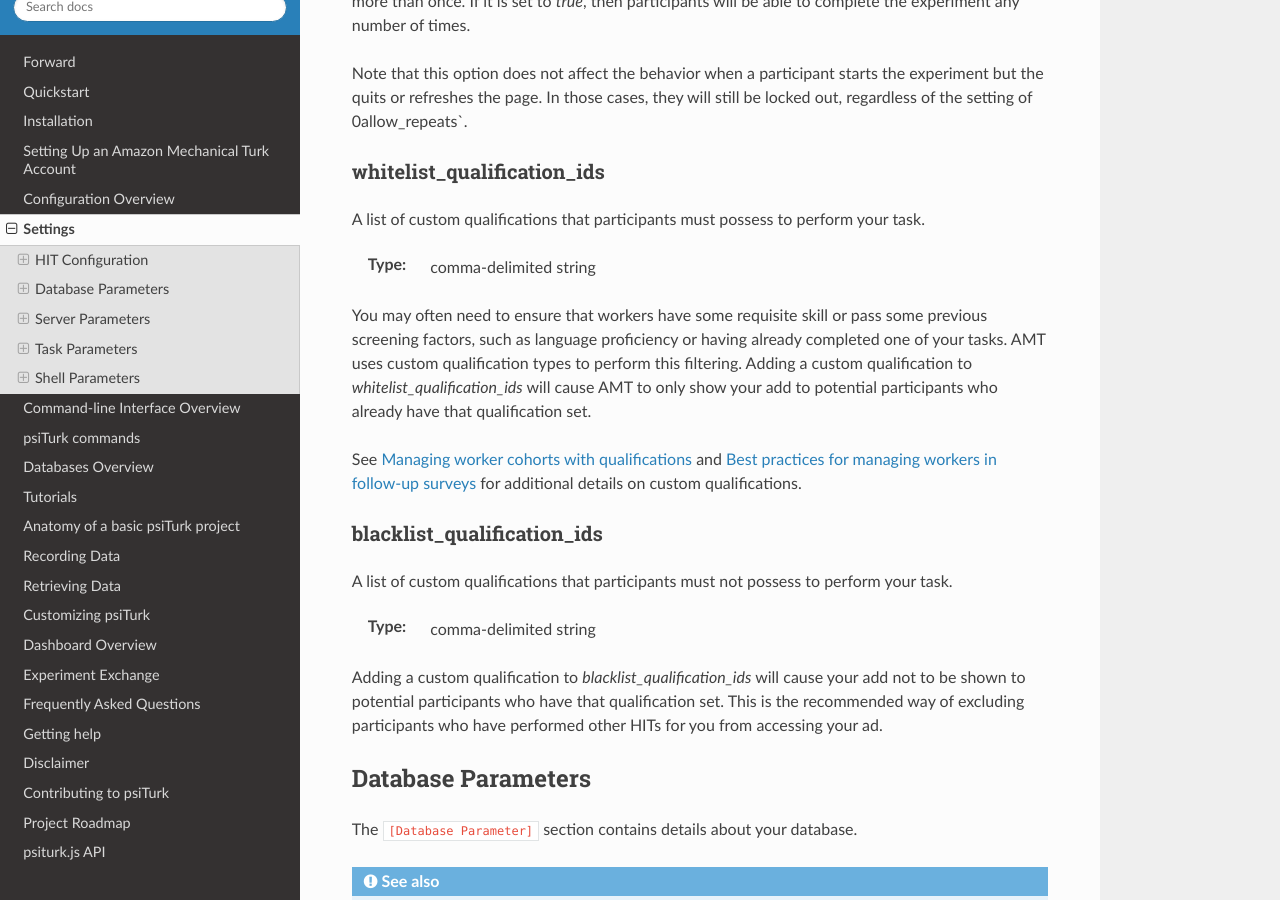
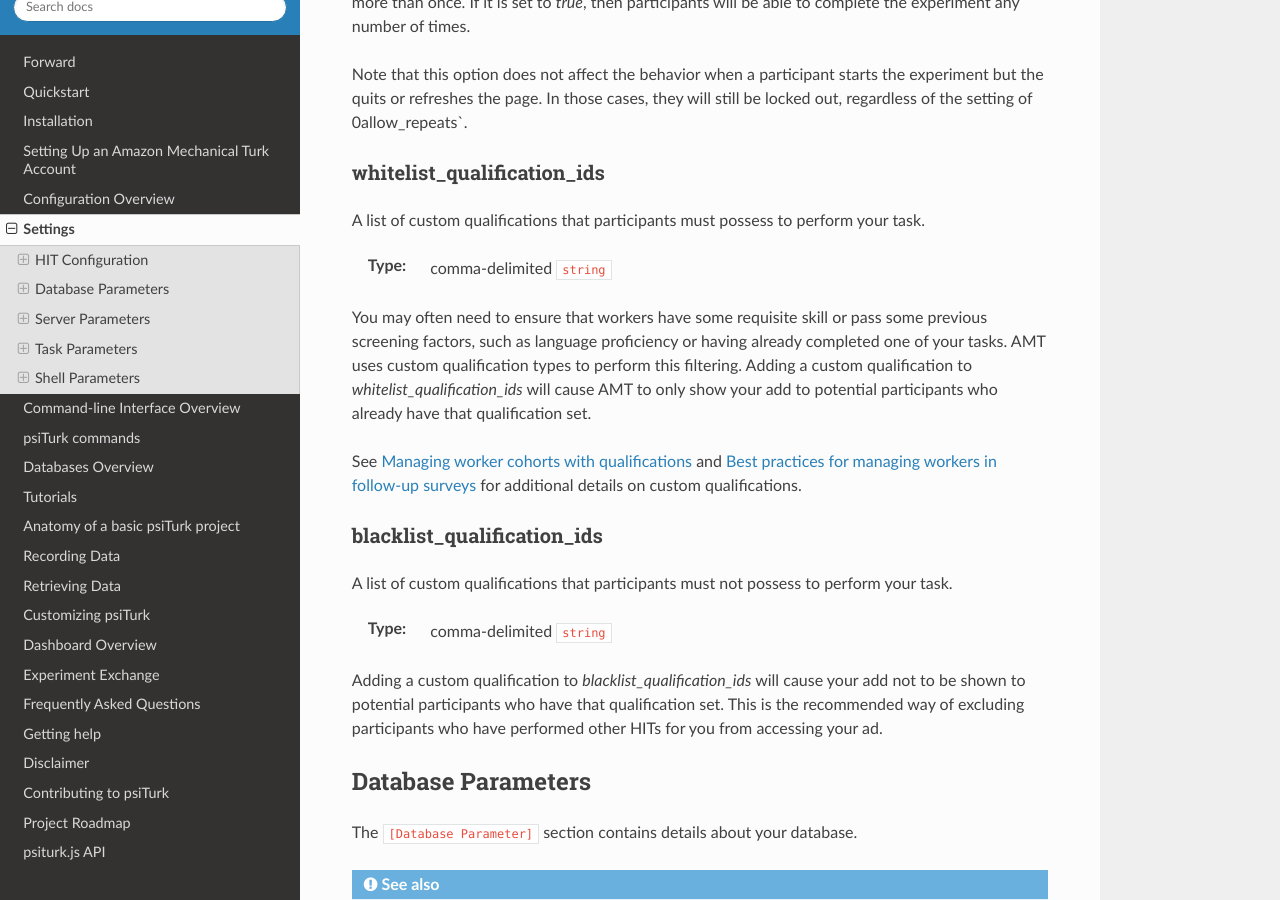
Before and after one commit to NYUCCL/psiTurk, a Sphinx documentation site: the page built from doc/settings.rst, in a window 1280 px wide and 900 px high, scrolled down 3526 px. Built offline with Sphinx 7.4.7 and the Read the Docs theme 2.0.0, drawn with Linux system fonts in a browser that asks for light colours; some of the changed text lies outside the part shown.

```diff
--- a/doc/settings.rst
+++ b/doc/settings.rst
@@ -60,7 +60,7 @@ keywords
 
 A list of keywords to be associated with your study on AMT.
 
-:Type: comma-delimited string
+:Type: comma-delimited ``string``
 
 Workers often use fields like this one to search for tasks.
 Thus making them descriptive and
@@ -214,7 +214,7 @@ whitelist_qualification_ids
 A list of custom qualifications that participants must possess to
 perform your task.
 
-:Type: comma-delimited string
+:Type: comma-delimited ``string``
 
 You may often need to ensure that workers have some requisite skill or pass
 some previous screening factors, such as language proficiency or having already
@@ -237,7 +237,7 @@ blacklist_qualification_ids
 A list of custom qualifications that participants must not possess to
 perform your task.
 
-:Type: comma-delimited string
+:Type: comma-delimited ``string``
 
 Adding a custom qualification to `blacklist_qualification_ids` will cause
 your add not to be shown to potential participants who have that qualification
```
